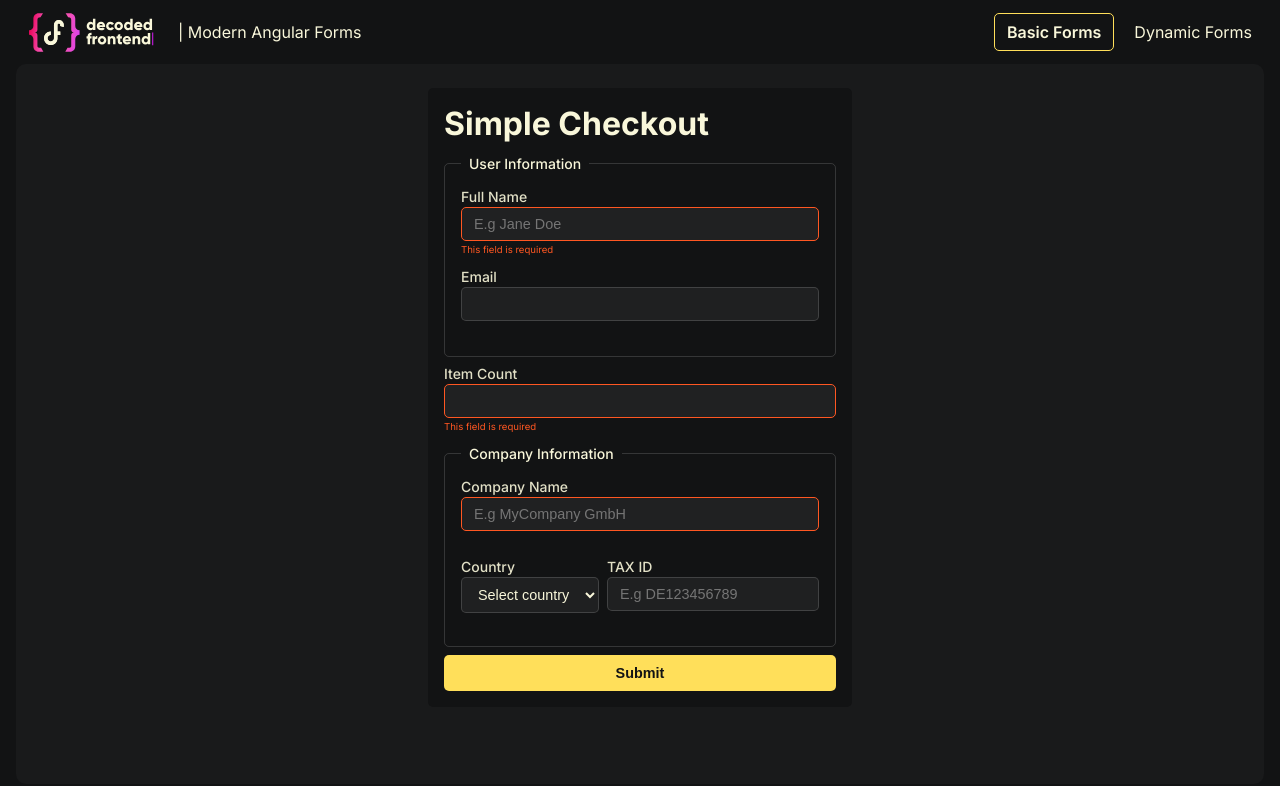
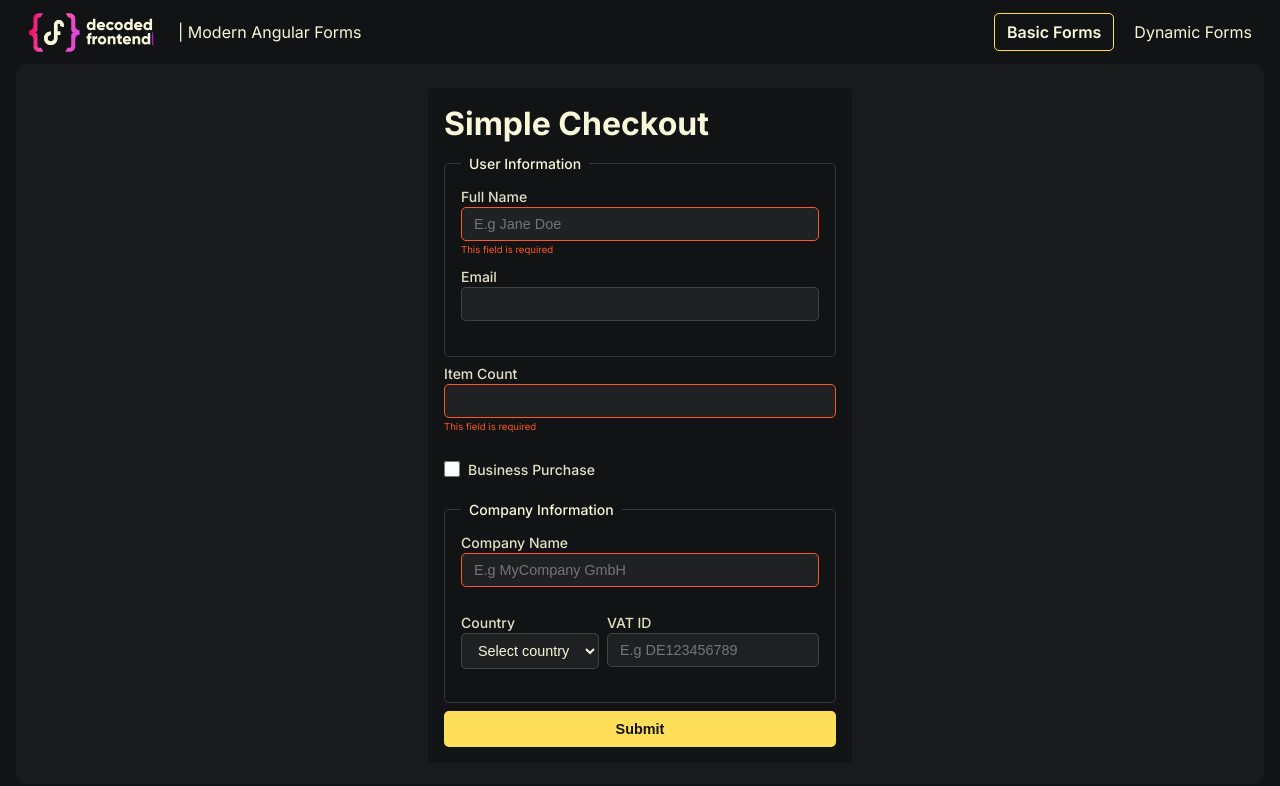
Before and after one commit to DMezhenskyi/modern-angular-forms-playground, an Angular app: page /basic-forms in a window 1280 px wide. Shown: the top 786 px of the page. Built offline with nearby package versions, Linux system fonts and the light colour scheme.

Commit message:
initial state

```diff
--- a/src/app/core/order/model.ts
+++ b/src/app/core/order/model.ts
@@ -1,6 +1,7 @@
 export interface Order {
   user: User;
   company: Company;
+  businessPurchase: boolean;
   itemCount: number | null;
 }
 export interface User {
@@ -12,6 +13,3 @@ export interface Company {
   country: 'AT' | 'DE' | 'CH' | 'CA' | 'OTHER' | '';
   taxID: string;
 }
-
-// TASK 1: Restructure the Order interface and extract company-related data
-//         Into a `Company` interface.
--- a/src/app/playgrounds/basic-forms/basic-forms.html
+++ b/src/app/playgrounds/basic-forms/basic-forms.html
@@ -9,15 +9,17 @@
       <span class="error">{{ error.message }}</span>
     }
   </div>
-  <!--
-    // TASK 3: Extract reusable fieldset into a dedicated component template.
-    // NOTE: path to component src/app/shared-ui/company-form.ts
-  -->
 
-  <!--
-    // TASK 5: Import the company-form component into the current one
-    //         declare it instead of <fieldset ...> below
-  -->
+  <div class="form-field form-field--inline form-field--auto-height form-field--reversed">
+    <label for="businessPurchase">Business Purchase</label>
+    <input
+      [formField]="form.businessPurchase"
+      id="businessPurchase"
+      type="checkbox"
+      class="form-control"
+    />
+  </div>
+
   <df-company-info-form [form]="form.company" />
 
   <section class="actions">
--- a/src/app/playgrounds/basic-forms/basic-forms.ts
+++ b/src/app/playgrounds/basic-forms/basic-forms.ts
@@ -1,16 +1,5 @@
 import { Component, computed, inject, signal } from '@angular/core';
-import {
-  form,
-  FormField,
-  FormRoot,
-  max,
-  maxLength,
-  min,
-  minLength,
-  pattern,
-  required,
-  apply,
-} from '@angular/forms/signals';
+import { form, FormField, FormRoot, max, min, required, apply } from '@angular/forms/signals';
 
 import { Order } from '../../core/order/model';
 import { OrderHandler } from '../../core/order/order-handler';
@@ -26,7 +15,6 @@ import { CompanyInfoForm, companyInfoFormSchema } from '../../shared-ui/company-
 export default class BasicForms {
   readonly #orderHandler = inject(OrderHandler);
 
-  // TASK 2: Reshape the model according to the new Order interface
   readonly #orderModel = signal<Order>({
     user: {
       fullName: '',
@@ -38,6 +26,7 @@ export default class BasicForms {
       taxID: '',
     },
     itemCount: null,
+    businessPurchase: false,
   });
   protected readonly form = form(
     this.#orderModel,
@@ -48,8 +37,6 @@ export default class BasicForms {
       min(path.itemCount, 1, { message: `Amount is too small` });
       max(path.itemCount, 30, { message: `Amount is too large` });
 
-      // TASK 6: Extract company-related validations into a dedicated company scheme.
-      // NOTE: schema you can find here src/app/shared-ui/company-form.ts
       apply(path.company, companyInfoFormSchema);
     },
     {
--- a/src/app/shared-ui/company-form.ts
+++ b/src/app/shared-ui/company-form.ts
@@ -51,7 +51,7 @@ export const companyInfoFormSchema = schema<Company>((path) => {
         </select>
       </div>
       <div class="form-field">
-        <label for="tax-id">TAX ID</label>
+        <label for="tax-id">VAT ID</label>
         <input
           [formField]="form().taxID"
           placeholder="E.g DE123456789"
@@ -67,6 +67,5 @@ export const companyInfoFormSchema = schema<Company>((path) => {
   </fieldset>`,
 })
 export class CompanyInfoForm {
-  // TASK 4: Create a required input with a proper FieldTree type and update the component view bindings
   readonly form = input.required<FieldTree<Company>>();
 }
--- a/src/styles.scss
+++ b/src/styles.scss
@@ -152,6 +152,11 @@ form {
         border-color: var(--color-accent);
         outline: none;
       }
+
+      &:disabled {
+        opacity: 0.5;
+        pointer-events: none;
+      }
     }
 
     input[type='checkbox'] {
@@ -236,3 +241,7 @@ button {
   background-color: rgba(255, 87, 34, 0.1);
   border: 1px solid var(--color-error);
 }
+
+#businessPurchase {
+  margin: calc(var(--spacing-step) * 2) 0;
+}
```
